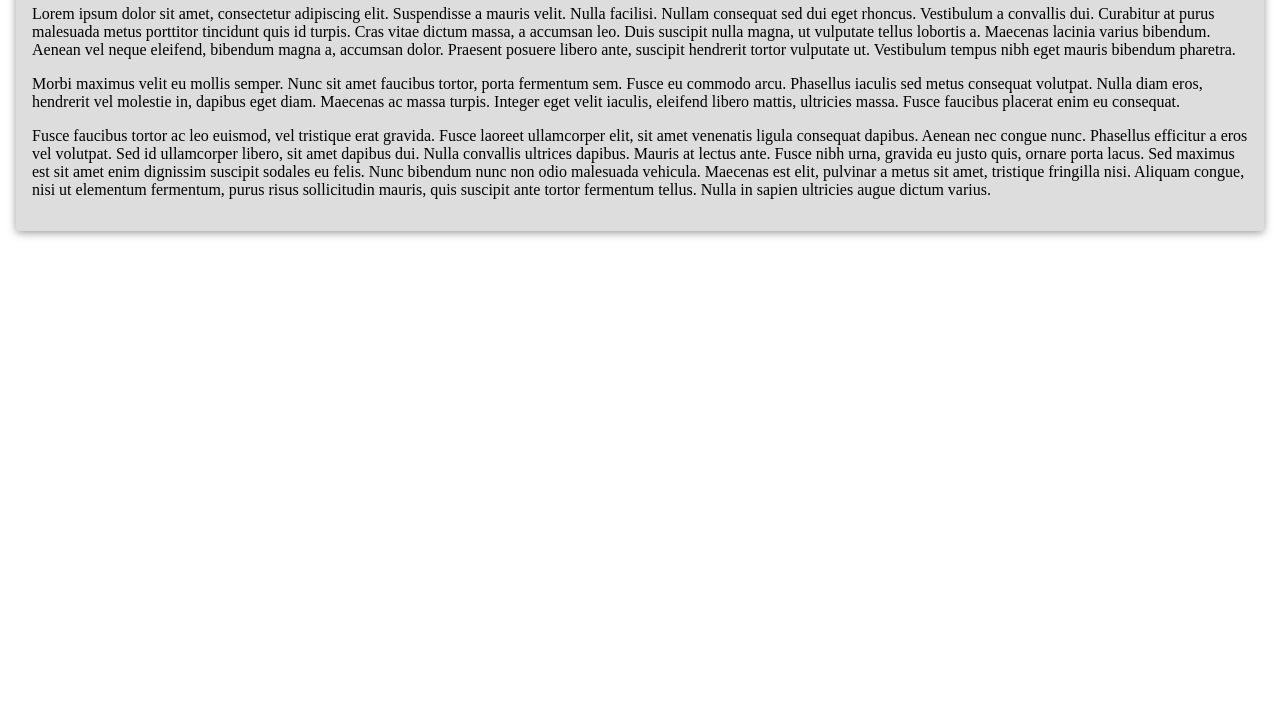
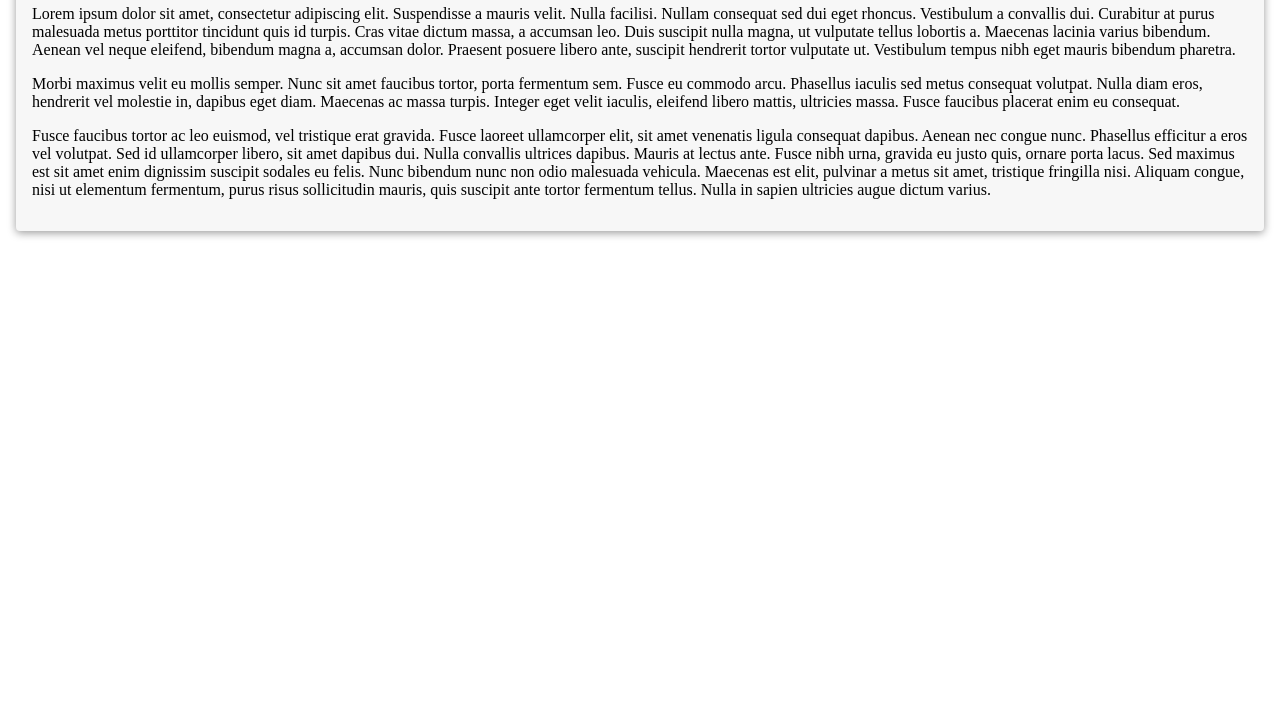
Before and after one commit to 89netraM/snygg, a website: page showcase/index.html in a window 1280 px wide. Shown: the part 74-800 px from the top of the page. Drawn offline with nearby package versions, Linux system fonts and the light colour scheme; files that its build step writes are made by us from their sources.

Commit message:
Updated colors

```diff
--- a/src/colors/_darkTheme.scss
+++ b/src/colors/_darkTheme.scss
@@ -1,6 +1,6 @@
 @mixin darkTheme {
-	--background-color: #000000;
-	--level1-color: #222222;
-	--shadow: #636363;
+	--background-color: #1b1b1b;
+	--level1-color: #3b3b3b;
+	--shadow: #000000;
 	--color: #ffffff;
 }
--- a/src/colors/_lightTheme.scss
+++ b/src/colors/_lightTheme.scss
@@ -1,6 +1,6 @@
 @mixin lightTheme {
 	--background-color: #ffffff;
-	--level1-color: #dddddd;
+	--level1-color: #f7f7f7;
 	--shadow: #9b9b9b;
 	--color: #000000;
 }
```
